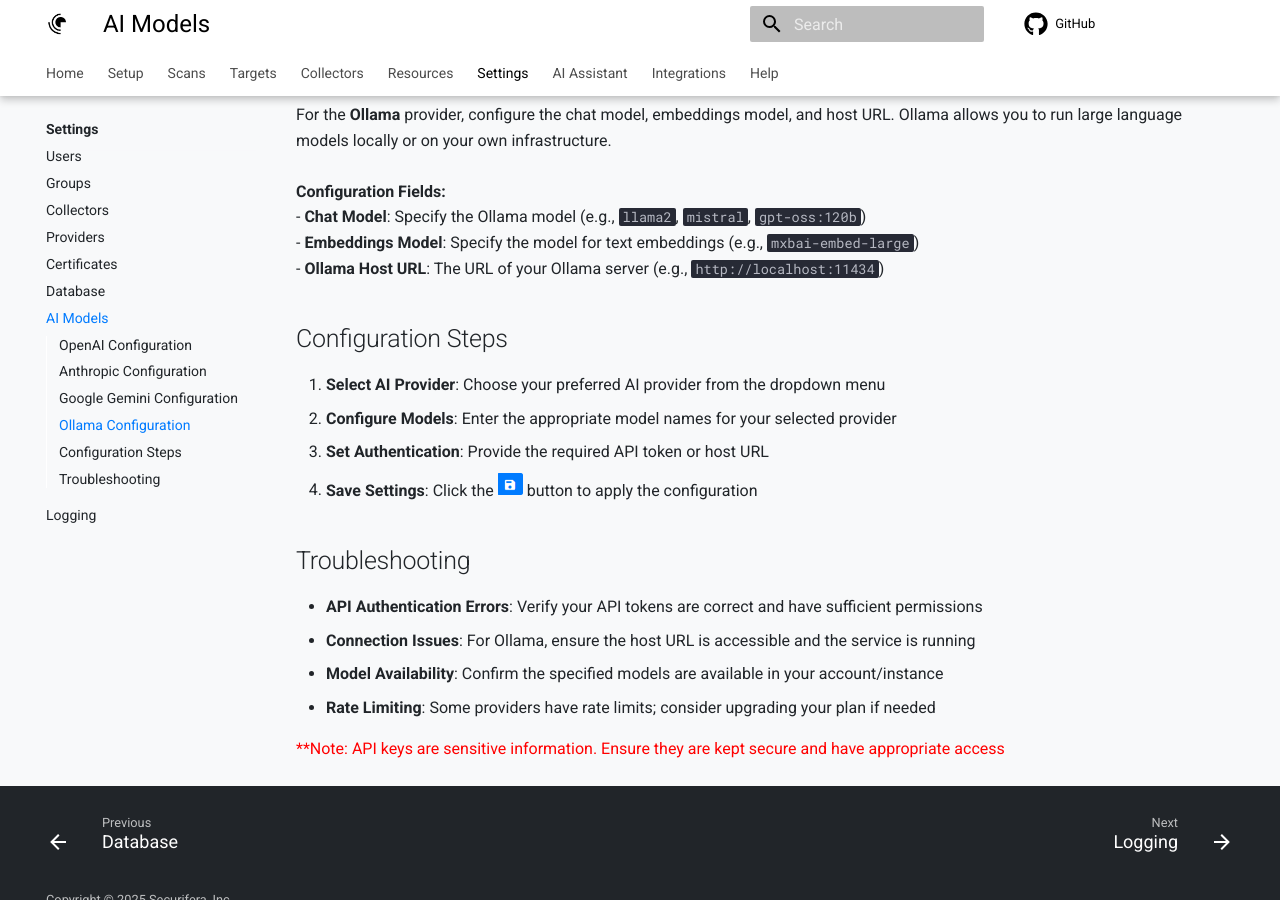
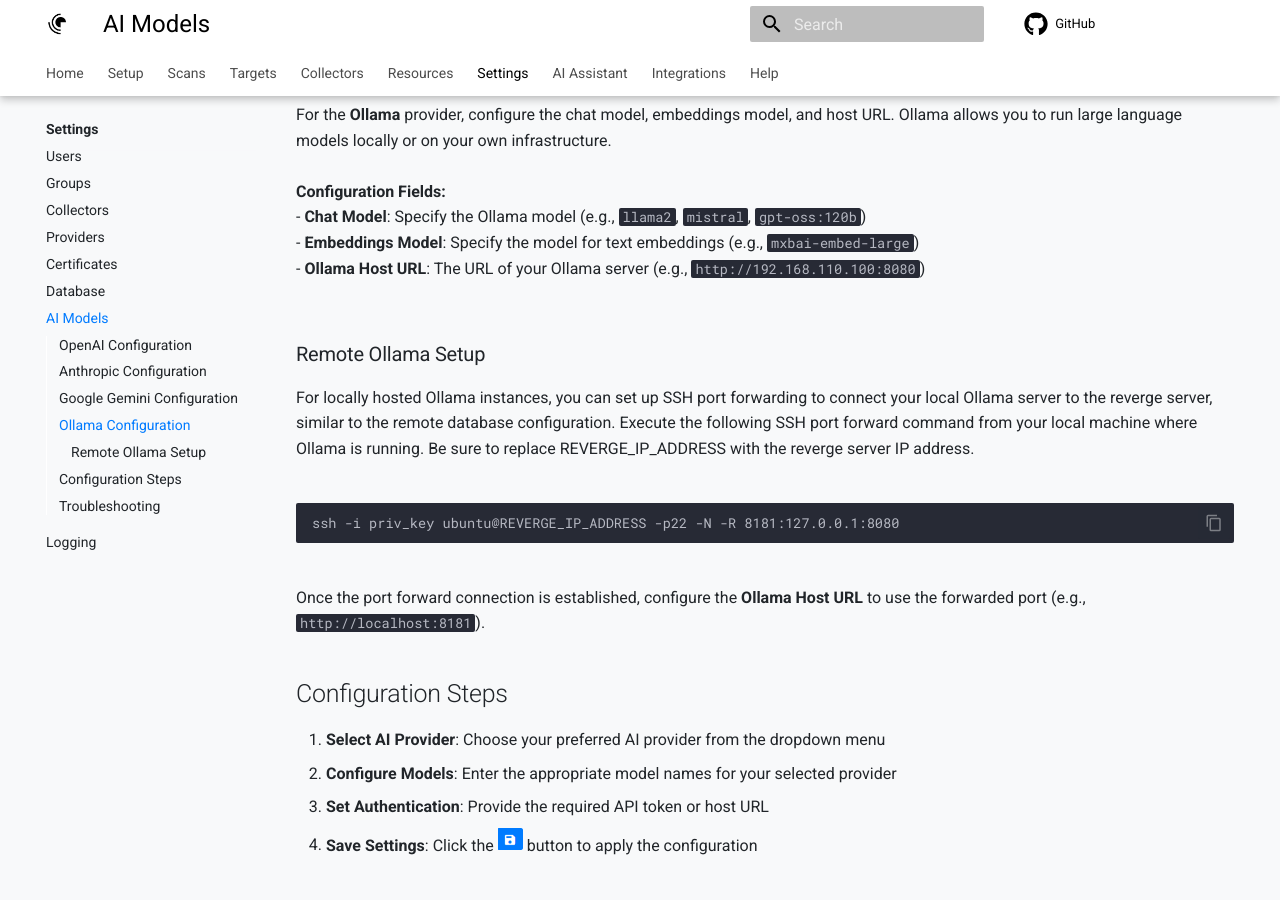
Before and after one commit to securifera/reverge_wiki, an MkDocs documentation site: the page built from docs/settings/aimodels.md, in a window 1280 px wide and 900 px high, scrolled down 1493 px. Built offline with MkDocs 1.6.1 and Material for MkDocs 9.7.7, drawn with Linux system fonts in a browser that asks for light colours; comment, search, counter and statistics services are not loaded.

Commit message:
Updated ollama ssh port foward

````diff
--- a/docs/settings/aimodels.md
+++ b/docs/settings/aimodels.md
@@ -52,7 +52,18 @@
 <br>
 - **Embeddings Model**: Specify the model for text embeddings (e.g., `mxbai-embed-large`)
 <br>
-- **Ollama Host URL**: The URL of your Ollama server (e.g., `http://localhost:11434`)
+- **Ollama Host URL**: The URL of your Ollama server (e.g., `http://192.168.110.100:8080`)
+<br>
+<br>
+### Remote Ollama Setup
+For locally hosted Ollama instances, you can set up SSH port forwarding to connect your local Ollama server to the reverge server, similar to the remote database configuration. Execute the following SSH port forward command from your local machine where Ollama is running. Be sure to replace REVERGE_IP_ADDRESS with the reverge server IP address.
+<br>
+<br>
+```
+ssh -i priv_key ubuntu@REVERGE_IP_ADDRESS -p22 -N -R 8181:127.0.0.1:8080
+```
+<br>
+Once the port forward connection is established, configure the **Ollama Host URL** to use the forwarded port (e.g., `http://localhost:8181`).
 
 
 ## Configuration Steps
````
Also changed, not shown: docs/setup/database.md (+1 -1 lines).
